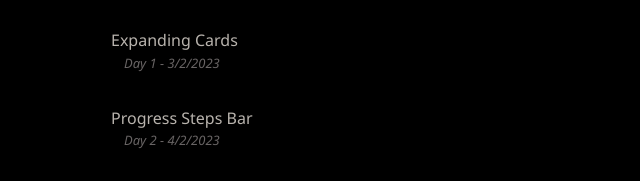
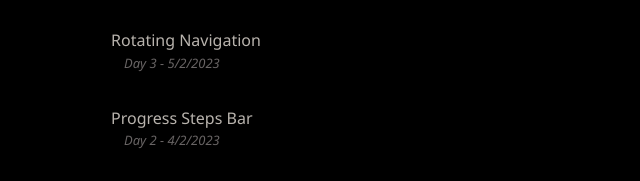
Before and after one commit to Stresadiz/mini-proyects, a website: page index.html in a window 1280 px wide. Shown: the part 354-535 px from the top of the page, 17-657 px from the left. Drawn offline with Linux system fonts and the light colour scheme.

Commit message:
Update index.html

```diff
--- a/index.html
+++ b/index.html
@@ -31,8 +31,8 @@
                     <p class="proyects--date">Day 2  - 4/2/2023</p>
                 </li>
                 <li class="proyects--item">
-                    <a href="expanding-cards\expanding-cards.html" class="proyects--links">Expanding Cards</a>
-                    <p class="proyects--date">Day 1  - 3/2/2023</p>
+                    <a href="rotating-navigation/rotating-navigation.html" class="proyects--links">Rotating Navigation</a>
+                    <p class="proyects--date">Day 3  - 5/2/2023</p>
                 </li>
                 <li class="proyects--item">
                     <a href="progress-steps/index.html" class="proyects--links">Progress Steps Bar</a>
```
